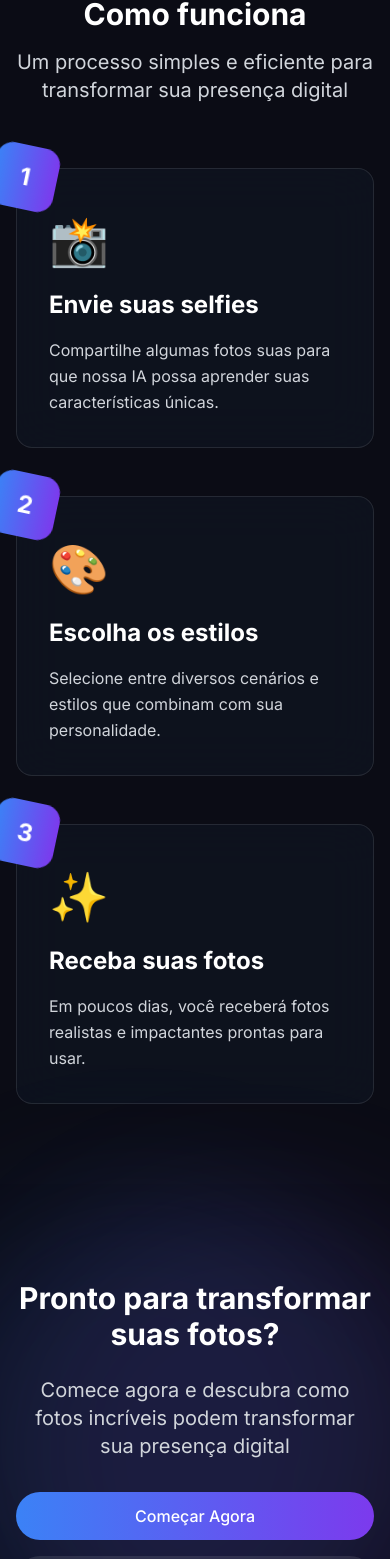
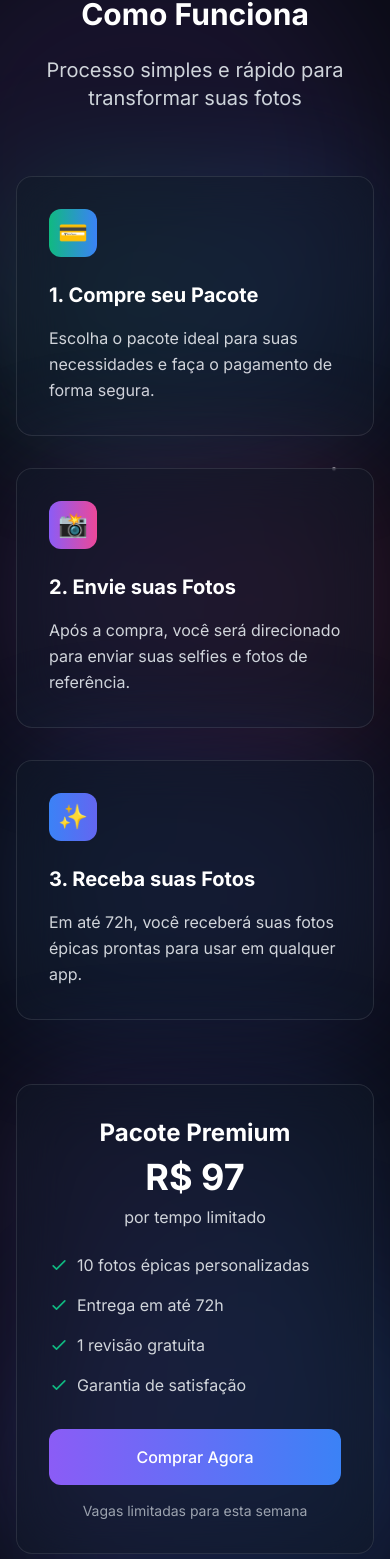
Before and after one commit to Aouza/matchepic, a Next.js app: page / in a window 390 px wide. Shown: the part 6593-8152 px from the top of the page. Built offline with nearby package versions, Linux system fonts and the light colour scheme.

Commit message:
feat: improve how it works section with clear pricing and process

```diff
--- a/src/app/page.tsx
+++ b/src/app/page.tsx
@@ -1,10 +1,10 @@
 'use client';
 
 import React from 'react';
-import Hero from '../components/Hero';
-import Features from '../components/Features';
+import Hero from '@/components/Hero';
+import Features from '@/components/Features';
 import Results from '../components/Results';
-import HowItWorks from '../components/HowItWorks';
+import HowItWorks from '@/components/HowItWorks';
 import CTA from '../components/CTA';
 
 export default function Home() {
--- a/src/components/HowItWorks.tsx
+++ b/src/components/HowItWorks.tsx
@@ -4,50 +4,129 @@ import React from 'react';
 
 const steps = [
   {
-    number: '1',
-    title: 'Envie suas selfies',
-    description: 'Compartilhe algumas fotos suas para que nossa IA possa aprender suas características únicas.',
-    icon: '📸'
+    title: '1. Compre seu Pacote',
+    description: 'Escolha o pacote ideal para suas necessidades e faça o pagamento de forma segura.',
+    icon: '💳',
+    gradient: 'from-emerald-500 to-blue-500'
   },
   {
-    number: '2',
-    title: 'Escolha os estilos',
-    description: 'Selecione entre diversos cenários e estilos que combinam com sua personalidade.',
-    icon: '🎨'
+    title: '2. Envie suas Fotos',
+    description: 'Após a compra, você será direcionado para enviar suas selfies e fotos de referência.',
+    icon: '📸',
+    gradient: 'from-purple-500 to-pink-500'
   },
   {
-    number: '3',
-    title: 'Receba suas fotos',
-    description: 'Em poucos dias, você receberá fotos realistas e impactantes prontas para usar.',
-    icon: '✨'
+    title: '3. Receba suas Fotos',
+    description: 'Em até 72h, você receberá suas fotos épicas prontas para usar em qualquer app.',
+    icon: '✨',
+    gradient: 'from-blue-500 to-indigo-500'
   }
 ];
 
+const StepCard = ({ step, index }: { step: typeof steps[0], index: number }) => (
+  <div className="relative group">
+    <div className={`absolute inset-0.5 bg-gradient-to-r ${step.gradient} rounded-2xl blur-3xl opacity-20 group-hover:opacity-60 transition-opacity`}></div>
+    <div className="relative bg-gray-900/50 backdrop-blur-xl p-8 rounded-2xl border border-white/10 hover:border-white/20 transition-all duration-300 transform hover:-translate-y-1">
+      <div className="flex items-center gap-4 mb-6">
+        <div className={`w-12 h-12 rounded-xl bg-gradient-to-r ${step.gradient} flex items-center justify-center text-2xl`}>
+          {step.icon}
+        </div>
+      </div>
+      <h3 className="text-xl font-bold text-white mb-4">{step.title}</h3>
+      <p className="text-gray-300 leading-relaxed">{step.description}</p>
+    </div>
+  </div>
+);
+
 const HowItWorks = () => {
   return (
-    <section className="py-20 bg-[#0B0C15]">
-      <div className="max-w-7xl mx-auto px-4 sm:px-6 lg:px-8">
+    <section className="relative py-20 overflow-hidden">
+      {/* Background com estrelas */}
+      <div className="absolute inset-0 overflow-hidden">
+        <div className="absolute w-1 h-1 bg-white rounded-full top-[20%] left-[35%] animate-twinkle"></div>
+        <div className="absolute w-1 h-1 bg-white rounded-full top-[50%] left-[15%] animate-twinkle delay-100"></div>
+        <div className="absolute w-1 h-1 bg-white rounded-full top-[30%] left-[85%] animate-twinkle delay-200"></div>
+      </div>
+
+      {/* Gradientes de fundo */}
+      <div className="absolute inset-0">
+        <div className="absolute top-0 right-0 w-[500px] h-[500px] bg-purple-500/10 rounded-full blur-3xl"></div>
+        <div className="absolute bottom-0 left-0 w-[500px] h-[500px] bg-blue-500/10 rounded-full blur-3xl"></div>
+      </div>
+
+      <div className="relative max-w-7xl mx-auto px-4 sm:px-6 lg:px-8">
         <div className="text-center mb-16">
-          <h2 className="text-3xl sm:text-4xl font-bold text-white mb-4">
-            Como funciona
+          <h2 className="text-3xl sm:text-4xl font-bold text-white mb-6">
+            Como Funciona
           </h2>
           <p className="text-xl text-gray-300 max-w-3xl mx-auto">
-            Um processo simples e eficiente para transformar sua presença digital
+            Processo simples e rápido para transformar suas fotos
           </p>
         </div>
-        <div className="grid grid-cols-1 md:grid-cols-3 gap-12">
+
+        <div className="grid grid-cols-1 md:grid-cols-3 gap-8 mb-16">
           {steps.map((step, index) => (
-            <div key={index} className="relative">
-              <div className="bg-gray-900/50 backdrop-blur-xl p-8 rounded-2xl border border-white/10">
-                <div className="absolute -top-6 -left-6 w-16 h-16 bg-gradient-to-r from-blue-500 to-purple-600 rounded-2xl flex items-center justify-center text-white text-2xl font-bold transform rotate-12">
-                  {step.number}
-                </div>
-                <div className="text-5xl mb-6 mt-4">{step.icon}</div>
-                <h3 className="text-2xl font-bold text-white mb-4">{step.title}</h3>
-                <p className="text-gray-300 leading-relaxed">{step.description}</p>
+            <StepCard key={index} step={step} index={index} />
+          ))}
+        </div>
+
+        {/* Pricing Card */}
+        <div className="max-w-lg mx-auto">
+          <div className="relative group">
+            <div className="absolute inset-0.5 bg-gradient-to-r from-purple-500 to-blue-500 rounded-2xl blur-3xl opacity-20 group-hover:opacity-60 transition-opacity"></div>
+            <div className="relative bg-gray-900/50 backdrop-blur-xl p-8 rounded-2xl border border-white/10 hover:border-white/20 transition-all duration-300">
+              <div className="text-center mb-6">
+                <h3 className="text-2xl font-bold text-white mb-2">Pacote Premium</h3>
+                <div className="text-4xl font-bold text-white mb-2">R$ 97</div>
+                <p className="text-gray-300">por tempo limitado</p>
               </div>
+
+              <ul className="space-y-4 mb-8">
+                <li className="flex items-center text-gray-300">
+                  <svg className="w-5 h-5 text-emerald-500 mr-2" fill="none" stroke="currentColor" viewBox="0 0 24 24">
+                    <path strokeLinecap="round" strokeLinejoin="round" strokeWidth="2" d="M5 13l4 4L19 7"></path>
+                  </svg>
+                  10 fotos épicas personalizadas
+                </li>
+                <li className="flex items-center text-gray-300">
+                  <svg className="w-5 h-5 text-emerald-500 mr-2" fill="none" stroke="currentColor" viewBox="0 0 24 24">
+                    <path strokeLinecap="round" strokeLinejoin="round" strokeWidth="2" d="M5 13l4 4L19 7"></path>
+                  </svg>
+                  Entrega em até 72h
+                </li>
+                <li className="flex items-center text-gray-300">
+                  <svg className="w-5 h-5 text-emerald-500 mr-2" fill="none" stroke="currentColor" viewBox="0 0 24 24">
+                    <path strokeLinecap="round" strokeLinejoin="round" strokeWidth="2" d="M5 13l4 4L19 7"></path>
+                  </svg>
+                  1 revisão gratuita
+                </li>
+                <li className="flex items-center text-gray-300">
+                  <svg className="w-5 h-5 text-emerald-500 mr-2" fill="none" stroke="currentColor" viewBox="0 0 24 24">
+                    <path strokeLinecap="round" strokeLinejoin="round" strokeWidth="2" d="M5 13l4 4L19 7"></path>
+                  </svg>
+                  Garantia de satisfação
+                </li>
+              </ul>
+
+              <button className="w-full px-8 py-4 rounded-xl bg-gradient-to-r from-purple-500 to-blue-500 text-white font-medium hover:opacity-90 transition-all duration-200 transform hover:scale-105">
+                Comprar Agora
+              </button>
+
+              <p className="text-center text-sm text-gray-400 mt-4">
+                Vagas limitadas para esta semana
+              </p>
             </div>
-          ))}
+          </div>
+        </div>
+
+        {/* Garantia */}
+        <div className="text-center mt-12">
+          <p className="text-gray-300">
+            Garantia de Satisfação: Você tem direito a uma revisão sem custo.{' '}
+            <a href="/termos" className="text-blue-400 hover:text-blue-300 underline">
+              Consulte nossos Termos de Uso
+            </a>
+          </p>
         </div>
       </div>
     </section>
```
